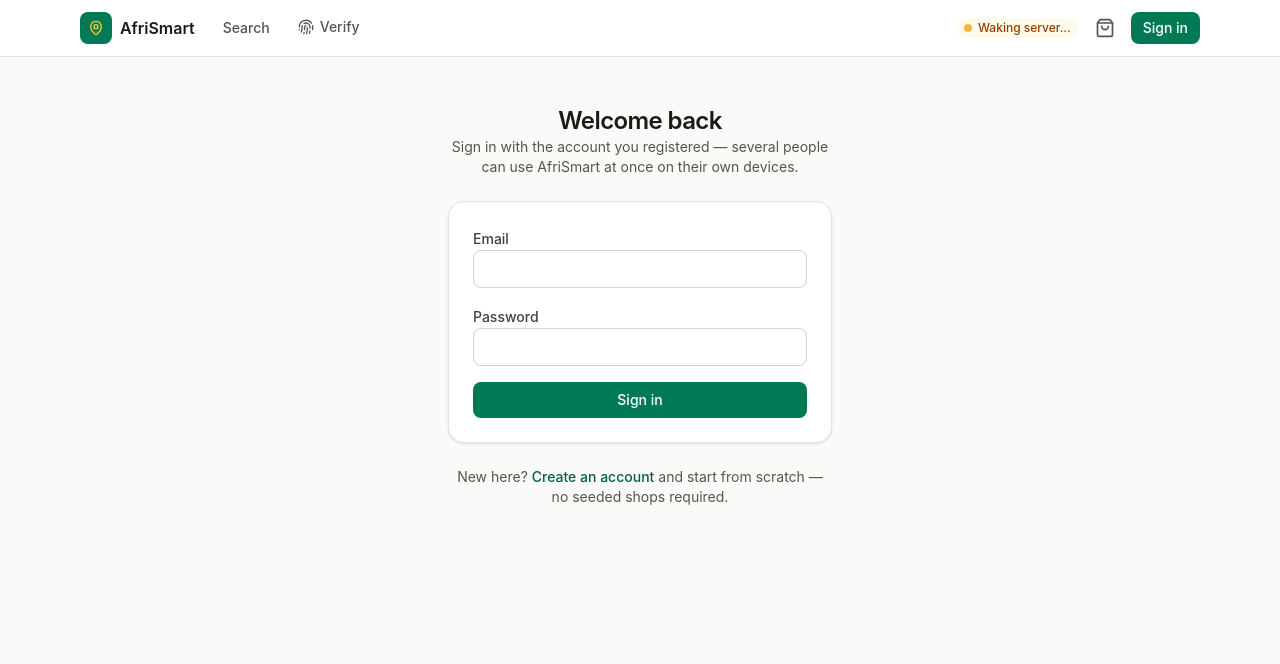
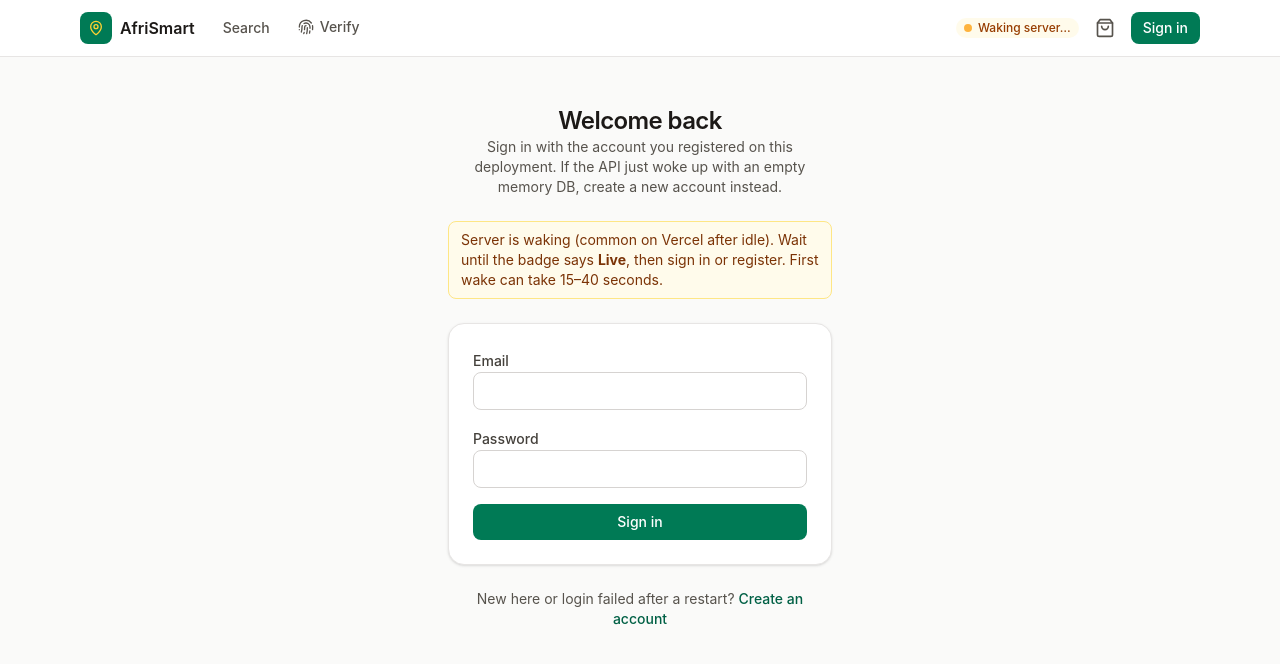
Before and after one commit to teem001/afrima-ui, a React (Vite) app: page /login in a window 1280 px wide. Shown: the top 664 px of the page. Built offline with nearby package versions, Linux system fonts and the light colour scheme; no server answers.

Commit message:
Wake API on load and explain login after memory-DB restarts
Cold starts and wiped in-memory users were blocking sign-in; UI now pre-warms health and guides register when Live.

```diff
--- /dev/null
+++ b/src/lib/wake.ts
@@ -0,0 +1,14 @@
+import { apiHttpOrigin } from "@/lib/media";
+
+/** Hit HTTP health so Vercel wakes the container before (or while) the WebSocket connects. */
+export function wakeApi(): void {
+  try {
+    const origin = apiHttpOrigin();
+    if (!origin || origin === window.location.origin) return;
+    void fetch(`${origin}/actuator/health`, { method: "GET", cache: "no-store", mode: "cors" }).catch(() => {
+      /* cold start / network — WS reconnect will retry */
+    });
+  } catch {
+    /* ignore */
+  }
+}
--- a/src/lib/ws.ts
+++ b/src/lib/ws.ts
@@ -181,7 +181,8 @@
           timeoutMs: DEFAULT_TIMEOUT_MS,
           resolve: () => resolve(),
           reject: (error) => {
-            if (error.status === 401) useAuth.getState().logout();
+            // Memory DB restarts wipe users while the JWT remains in localStorage.
+            if (error.status === 401 || error.status === 404) useAuth.getState().logout();
             resolve();
           },
           timer,
--- a/src/main.tsx
+++ b/src/main.tsx
@@ -3,9 +3,15 @@
 import { BrowserRouter } from "react-router-dom";
 import { QueryClient, QueryClientProvider } from "@tanstack/react-query";
 import { ApiError } from "@/lib/api";
+import { wakeApi } from "@/lib/wake";
 import { App } from "@/App";
 import "leaflet/dist/leaflet.css";
 import "@/index.css";
+
+wakeApi();
+// Keep waking while the first WebSocket may still be cold-starting.
+setTimeout(wakeApi, 3_000);
+setTimeout(wakeApi, 10_000);
 
 const queryClient = new QueryClient({
   defaultOptions: {
--- a/src/pages/LoginPage.tsx
+++ b/src/pages/LoginPage.tsx
@@ -1,7 +1,8 @@
-import { useState, type FormEvent } from "react";
+import { useEffect, useState, type FormEvent } from "react";
 import { Link, useLocation, useNavigate } from "react-router-dom";
 import { useMutation, useQueryClient } from "@tanstack/react-query";
 import { api, errorMessage } from "@/lib/api";
+import { useConnection } from "@/lib/ws";
 import type { AuthResponse } from "@/lib/types";
 import { useAuth } from "@/store/auth";
 import { Button, Card, ErrorBanner, Field, Input } from "@/components/ui";
@@ -26,6 +27,14 @@
   const [password, setPassword] = useState("");
   const onAuthenticated = useAuthRedirect();
   const location = useLocation();
+  const navigate = useNavigate();
+  const user = useAuth((s) => s.user);
+  const conn = useConnection((s) => s.status);
+  const live = conn === "open";
+
+  useEffect(() => {
+    if (user) navigate(user.role === "MERCHANT" ? "/merchant" : "/", { replace: true });
+  }, [user, navigate]);
 
   const login = useMutation({ mutationFn: api.login, onSuccess: onAuthenticated });
 
@@ -39,9 +48,16 @@
       <div className="text-center">
         <h1 className="text-2xl font-semibold tracking-tight">Welcome back</h1>
         <p className="text-sm text-stone-600">
-          Sign in with the account you registered — several people can use AfriSmart at once on their own devices.
+          Sign in with the account you registered on this deployment. If the API just woke up with an empty memory DB,
+          create a new account instead.
         </p>
       </div>
+      {!live && (
+        <p className="rounded-lg border border-amber-200 bg-amber-50 px-3 py-2 text-sm text-amber-900">
+          Server is waking (common on Vercel after idle). Wait until the badge says <strong>Live</strong>, then sign in
+          or register. First wake can take 15–40 seconds.
+        </p>
+      )}
       <Card className="p-6">
         <form onSubmit={submit} className="space-y-4">
           <Field label="Email">
@@ -57,17 +73,16 @@
             />
           </Field>
           {login.isError && <ErrorBanner message={errorMessage(login.error)} />}
-          <Button type="submit" className="w-full" loading={login.isPending}>
+          <Button type="submit" className="w-full" loading={login.isPending} disabled={!live && login.isPending}>
             Sign in
           </Button>
         </form>
       </Card>
       <p className="text-center text-sm text-stone-600">
-        New here?{" "}
+        New here or login failed after a restart?{" "}
         <Link to="/register" state={location.state} className="font-medium text-emerald-800 hover:underline">
           Create an account
-        </Link>{" "}
-        and start from scratch — no seeded shops required.
+        </Link>
       </p>
     </div>
   );
--- a/src/pages/RegisterPage.tsx
+++ b/src/pages/RegisterPage.tsx
@@ -3,6 +3,7 @@
 import { useMutation } from "@tanstack/react-query";
 import { ShoppingBag, Store } from "lucide-react";
 import { api, errorMessage } from "@/lib/api";
+import { useConnection } from "@/lib/ws";
 import type { Role } from "@/lib/types";
 import { Button, Card, ErrorBanner, Field, Input } from "@/components/ui";
 import { useAuthRedirect } from "@/pages/LoginPage";
@@ -16,6 +17,7 @@
   const [form, setForm] = useState({ fullName: "", email: "", phone: "", password: "", role: "CONSUMER" as Role });
   const onAuthenticated = useAuthRedirect();
   const location = useLocation();
+  const live = useConnection((s) => s.status) === "open";
 
   const register = useMutation({ mutationFn: api.register, onSuccess: onAuthenticated });
 
@@ -35,6 +37,11 @@
           Start from scratch — register, set your location, then shop or create a shop. Light data only.
         </p>
       </div>
+      {!live && (
+        <p className="rounded-lg border border-amber-200 bg-amber-50 px-3 py-2 text-sm text-amber-900">
+          Wait for <strong>Live</strong> in the header before creating an account (server may be cold-starting).
+        </p>
+      )}
       <Card className="p-6">
         <form onSubmit={submit} className="space-y-4">
           <div className="grid grid-cols-2 gap-2">
```
